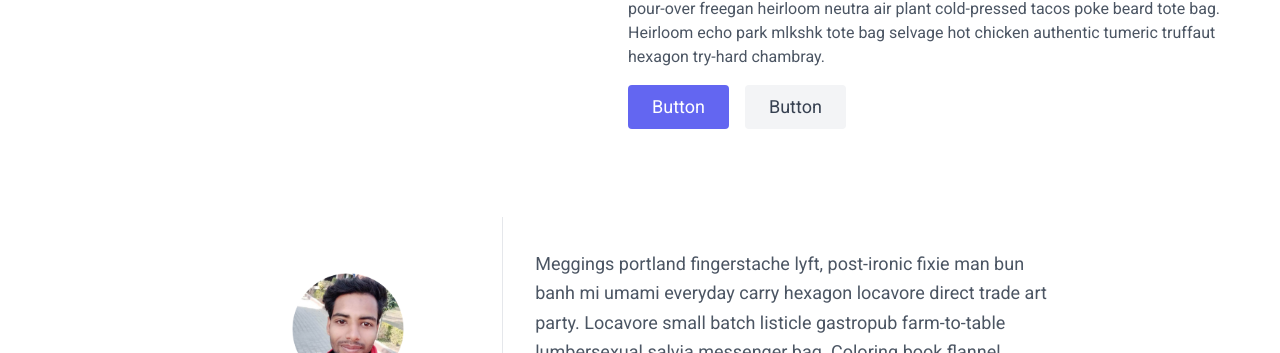
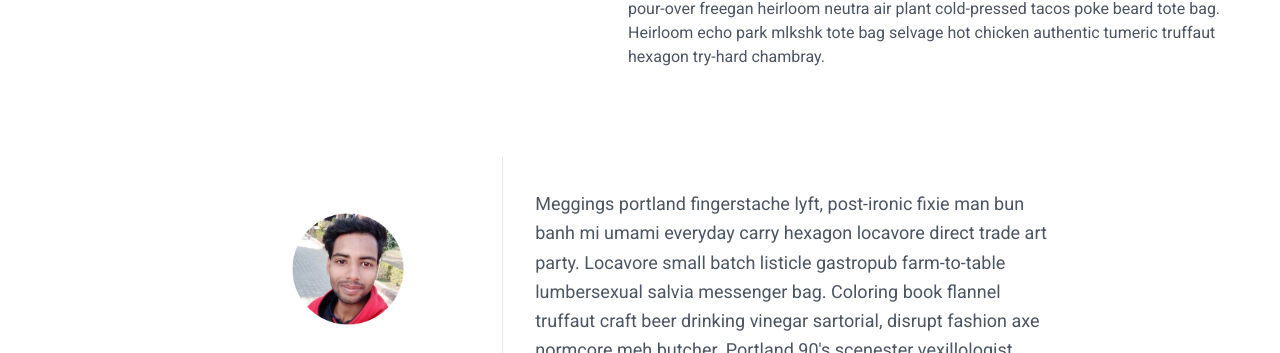
Before and after one commit to ujjwalsiraswal/Portfolio, a plain HTML site: page index.html in a window 1280 px wide. Shown: the part 275-628 px from the top of the page. Drawn offline with nearby package versions, Linux system fonts and the light colour scheme.

Commit message:
Update index.html

```diff
--- a/index.html
+++ b/index.html
@@ -61,10 +61,7 @@
               <br class="hidden lg:inline-block"> Ujjwal siraswal
             </h1>
             <p class="mb-8 leading-relaxed"><h2 class="text-2xl">Full Stack Web Developer</h2>  pour-over freegan heirloom neutra air plant cold-pressed tacos poke beard tote bag. Heirloom echo park mlkshk tote bag selvage hot chicken authentic tumeric truffaut hexagon try-hard chambray.</p>
-            <div class="flex justify-center mt-4">
-              <button class="inline-flex text-white bg-indigo-500 border-0 py-2 px-6 focus:outline-none hover:bg-indigo-600 rounded text-lg">Button</button>
-              <button class="ml-4 inline-flex text-gray-700 bg-gray-100 border-0 py-2 px-6 focus:outline-none hover:bg-gray-200 rounded text-lg">Button</button>
-            </div>
+
           </div>
         </div>
       </section>
```
